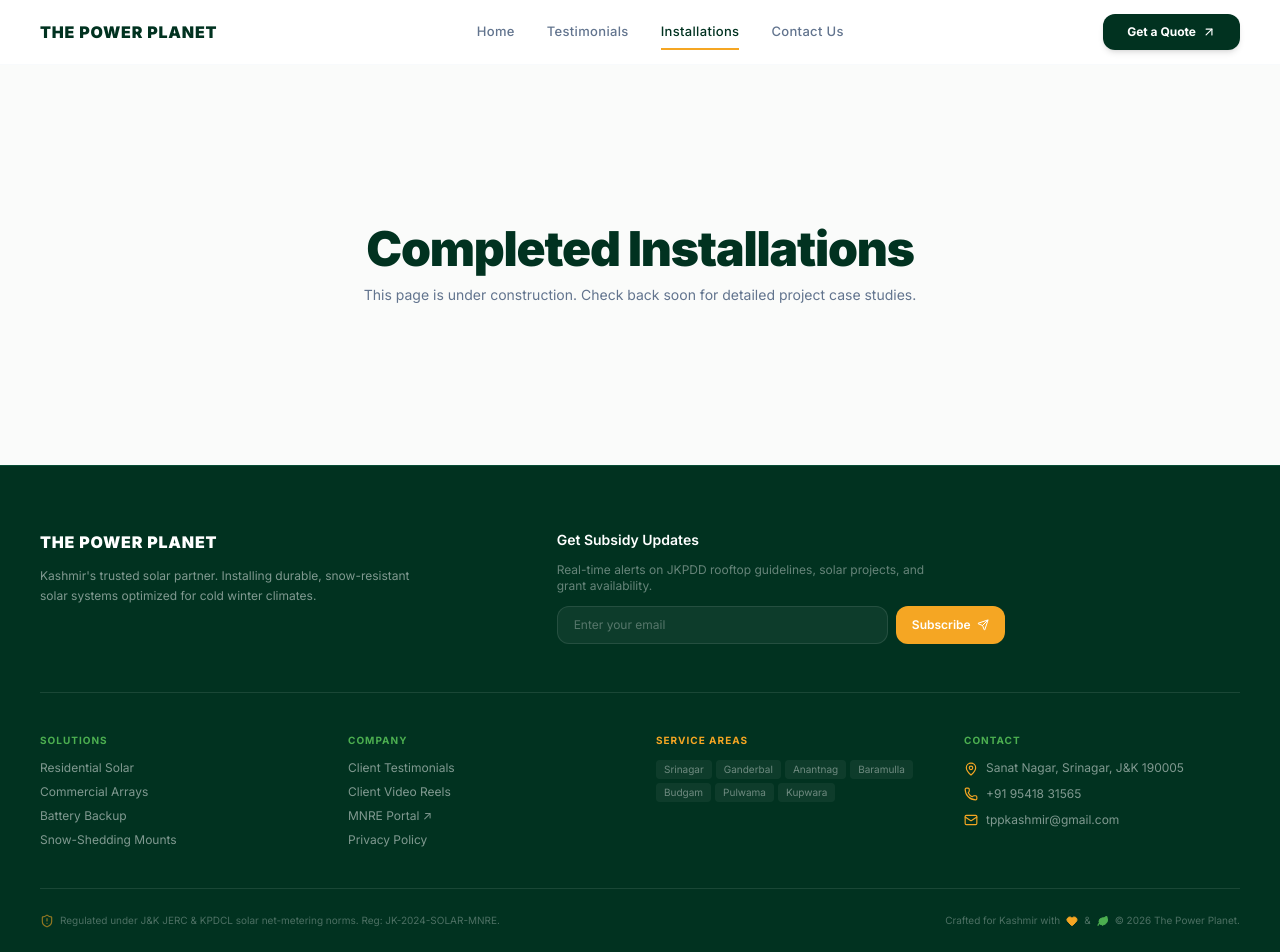
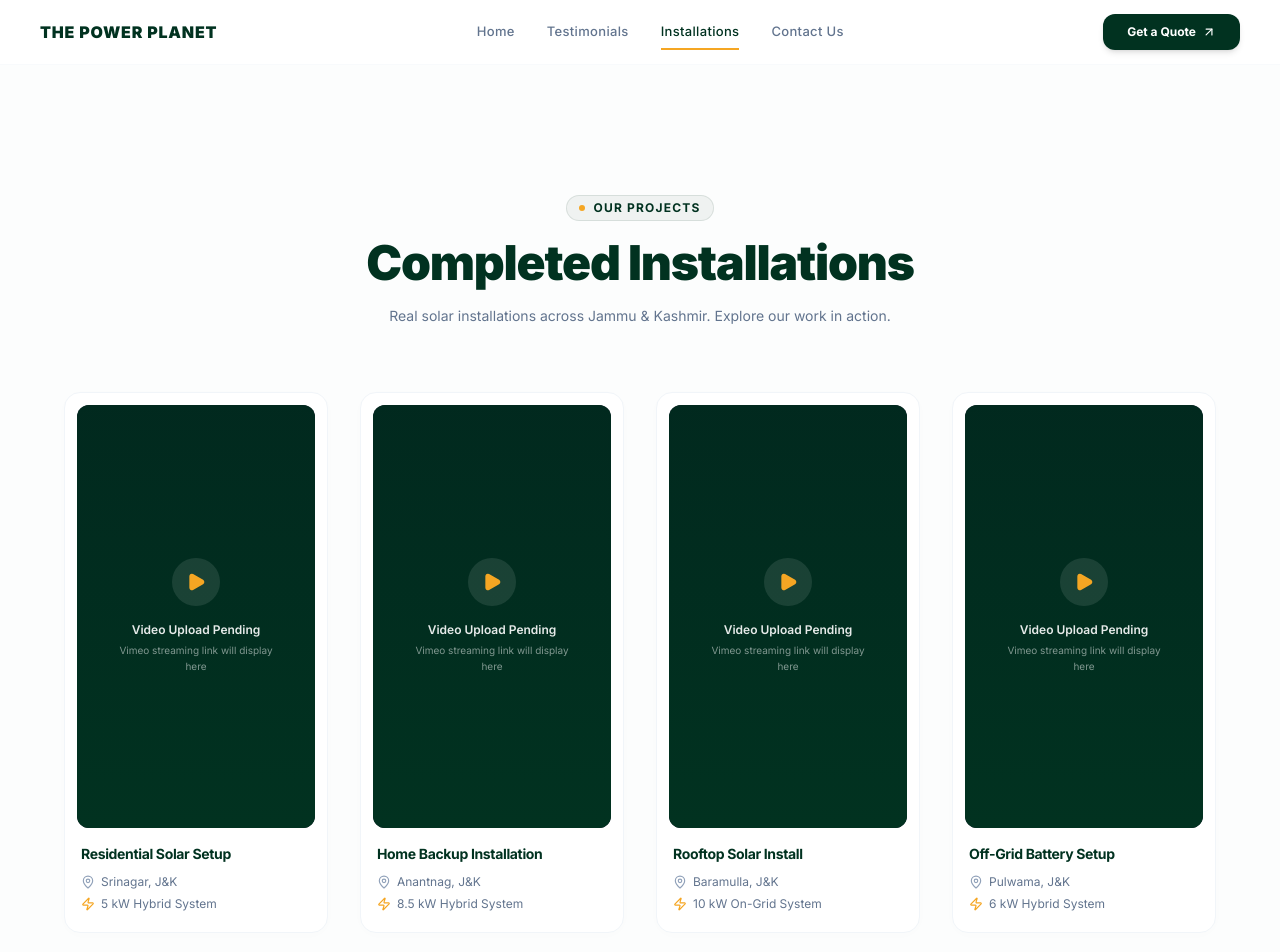
Before and after one commit to waximhq-spec/tpp, a Next.js app: page /installations in a window 1280 px wide. Shown: the top 952 px of the page. Built offline with nearby package versions, Linux system fonts and the light colour scheme.

Commit message:
Add vertical 9:16 layout structure for 4 installation video slots on installations page

```diff
--- a/src/app/installations/page.tsx
+++ b/src/app/installations/page.tsx
@@ -1,23 +1,117 @@
 "use client";
 
+import { motion } from 'motion/react';
 import Header from '../../components/Header';
 import Footer from '../../components/Footer';
+import { Play, MapPin, Zap } from 'lucide-react';
 
 export default function InstallationsPage() {
+  const installations = [
+    {
+      id: 1,
+      title: "Residential Solar Setup",
+      location: "Srinagar, J&K",
+      type: "5 kW Hybrid System",
+      vimeoId: "" // Paste Vimeo ID here (e.g. "1204853545")
+    },
+    {
+      id: 2,
+      title: "Home Backup Installation",
+      location: "Anantnag, J&K",
+      type: "8.5 kW Hybrid System",
+      vimeoId: "" // Paste Vimeo ID here
+    },
+    {
+      id: 3,
+      title: "Rooftop Solar Install",
+      location: "Baramulla, J&K",
+      type: "10 kW On-Grid System",
+      vimeoId: "" // Paste Vimeo ID here
+    },
+    {
+      id: 4,
+      title: "Off-Grid Battery Setup",
+      location: "Pulwama, J&K",
+      type: "6 kW Hybrid System",
+      vimeoId: "" // Paste Vimeo ID here
+    }
+  ];
+
   return (
-    <div className="bg-background text-on-background min-h-screen font-sans flex flex-col selection:bg-secondary/20 selection:text-on-secondary-container pb-16 md:pb-0">
-      <Header
-        currentTab="installations"
-        onOpenQuote={() => {}}
-      />
+    <div className="bg-[#fcfdfd] text-primary min-h-screen font-sans flex flex-col selection:bg-secondary/20 pb-16 md:pb-0">
+      <Header currentTab="installations" onOpenQuote={() => {}} />
 
-      <main className="flex-grow py-24 px-4 md:px-10 max-w-7xl mx-auto w-full flex flex-col items-center justify-center min-h-[50vh]">
-        <h1 className="text-3xl md:text-5xl font-black text-primary tracking-tight">
-          Completed Installations
-        </h1>
-        <p className="text-slate-500 text-sm mt-3">
-          This page is under construction. Check back soon for detailed project case studies.
-        </p>
+      <main className="flex-grow py-24 md:py-32 px-4 md:px-10 max-w-7xl mx-auto w-full">
+        {/* Page Header */}
+        <div className="text-center max-w-2xl mx-auto mb-16">
+          <div className="inline-flex items-center gap-2 px-3 py-1 bg-primary/5 rounded-full border border-primary/10 mb-3">
+            <span className="w-1.5 h-1.5 rounded-full bg-secondary" />
+            <span className="text-[10px] md:text-xs font-bold text-primary uppercase tracking-widest">Our Projects</span>
+          </div>
+          <h1 className="text-3xl md:text-5xl font-black text-primary tracking-tight leading-tight">
+            Completed Installations
+          </h1>
+          <p className="text-slate-500 text-sm mt-3 leading-relaxed">
+            Real solar installations across Jammu & Kashmir. Explore our work in action.
+          </p>
+        </div>
+
+        {/* Video Grid */}
+        <div className="grid grid-cols-1 sm:grid-cols-2 lg:grid-cols-4 gap-6 lg:gap-8 max-w-6xl mx-auto">
+          {installations.map((project, idx) => (
+            <motion.div
+              key={project.id}
+              initial={{ opacity: 0, y: 20 }}
+              whileInView={{ opacity: 1, y: 0 }}
+              viewport={{ once: true }}
+              transition={{ duration: 0.4, delay: idx * 0.08 }}
+              className="bg-white border border-slate-100 hover:border-slate-200/80 shadow-[0_2px_15px_rgba(0,0,0,0.01)] hover:shadow-[0_8px_30px_rgba(1,50,32,0.03)] rounded-2xl p-3 transition-all duration-300 flex flex-col"
+            >
+              {/* 9:16 Aspect Video Container */}
+              <div className="relative aspect-[9/16] w-full rounded-xl overflow-hidden bg-slate-950 shadow-inner group">
+                {project.vimeoId ? (
+                  <iframe
+                    src={`https://player.vimeo.com/video/${project.vimeoId}?title=0&byline=0&portrait=0&badge=0&autopause=0&player_id=0`}
+                    frameBorder="0"
+                    allow="autoplay; fullscreen; picture-in-picture; clipboard-write; encrypted-media; web-share"
+                    referrerPolicy="strict-origin-when-cross-origin"
+                    className="absolute top-0 left-0 w-full h-full"
+                    title={project.title}
+                  />
+                ) : (
+                  /* Placeholder UI */
+                  <div className="absolute inset-0 flex flex-col items-center justify-center p-6 bg-gradient-to-b from-primary/80 to-primary text-center">
+                    <div className="w-12 h-12 rounded-full bg-white/10 flex items-center justify-center mb-4 group-hover:scale-110 transition-transform duration-300">
+                      <Play className="w-5 h-5 text-secondary fill-secondary" />
+                    </div>
+                    <span className="text-xs font-semibold text-white/90">Video Upload Pending</span>
+                    <span className="text-[10px] text-white/50 mt-1 max-w-[160px] leading-relaxed">
+                      Vimeo streaming link will display here
+                    </span>
+                  </div>
+                )}
+              </div>
+
+              {/* Project Info */}
+              <div className="pt-4 pb-2 px-1">
+                <h3 className="text-sm font-bold text-primary tracking-tight">
+                  {project.title}
+                </h3>
+
+                <div className="mt-2.5 flex flex-col gap-1.5">
+                  <div className="flex items-center gap-1.5 text-xs text-slate-500">
+                    <MapPin className="w-3.5 h-3.5 text-slate-400 shrink-0" />
+                    <span>{project.location}</span>
+                  </div>
+                  <div className="flex items-center gap-1.5 text-xs text-slate-500">
+                    <Zap className="w-3.5 h-3.5 text-secondary shrink-0" />
+                    <span>{project.type}</span>
+                  </div>
+                </div>
+              </div>
+            </motion.div>
+          ))}
+        </div>
       </main>
 
       <Footer />
```
